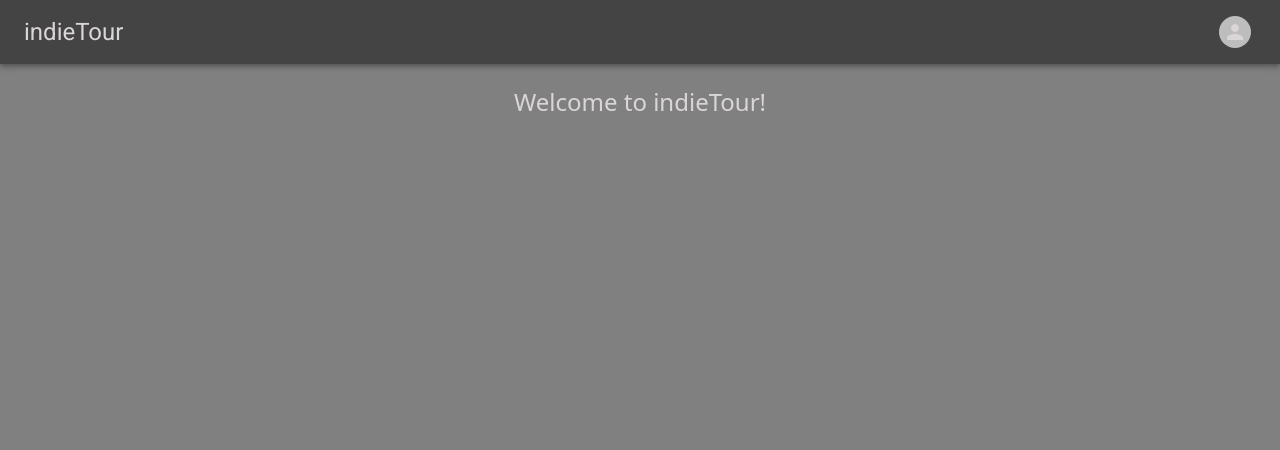
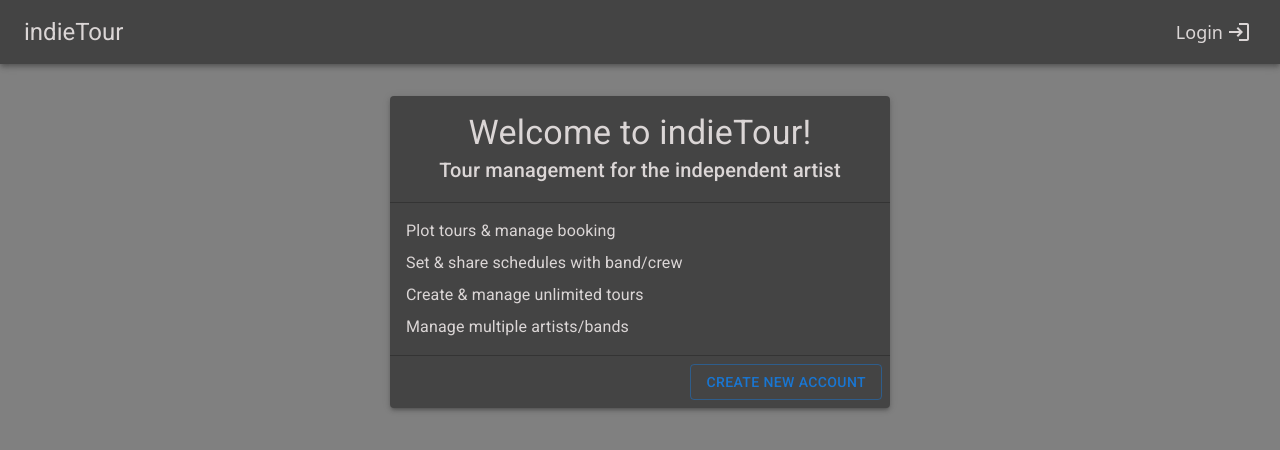
Before and after one commit to dstoffels/indieTour, a React (Create React App) app: page / in a window 1280 px wide. Shown: the top 450 px of the page. Built offline with nearby package versions, Linux system fonts and the light colour scheme; no server answers.

Commit message:
updated home page to display info/cta w signup form

```diff
--- a/src/App.jsx
+++ b/src/App.jsx
@@ -5,23 +5,25 @@ import Dashboard from './Components/Pages/Dashboard/Dashboard.jsx';
 import AuthProvider from './Components/Auth/Provider/AuthProvider.jsx';
 import Navbar from './Components/Common/Navbar/Navbar/Navbar.jsx';
 import VerifyEmail from './Components/Pages/VerifyEmail/VerifyEmail.jsx';
+import BottomNav from './Components/Common/BottomNav/BottomNav.jsx';
 
 import 'bootstrap/dist/css/bootstrap.min.css';
 import './App.css';
+import useUser from './hooks/useUser.js';
 
 function App() {
+	const user = useUser();
 	return (
 		<>
 			<Navbar />
 			<AuthProvider>
 				<Routes>
 					<Route exact path={HOME} element={<Home />}></Route>
-					{/* <Route path={LOGIN} element={<Login />} />
-					<Route path={SIGNUP} element={<SignUp />} /> */}
 					<Route path={WAITING_ROOM} element={<VerifyEmail />} />
 					<Route path={DASHBOARD} element={<Dashboard />} />
 				</Routes>
 			</AuthProvider>
+			{Boolean(user) && <BottomNav className='bottom-nav' />}
 		</>
 	);
 }
--- a/src/Components/Auth/AuthForm/AuthForm/AuthForm.jsx
+++ b/src/Components/Auth/AuthForm/AuthForm/AuthForm.jsx
@@ -25,7 +25,7 @@ const AuthForm = props => {
 				<Divider />
 				<Stack direction='row' spacing={2} marginTop={2} flex={1} justifyContent='space-between	'>
 					<Button onClick={handleSignUp} size='small'>
-						{signUp ? 'SIGN IN' : 'SIGN UP'}
+						{signUp ? 'LOGIN' : 'CREATE NEW ACCOUNT'}
 					</Button>
 					{signUp ? <SignUpBtn /> : <LoginBtn />}
 				</Stack>
--- a/src/Components/Common/BottomNav/BottomNav.jsx
+++ b/src/Components/Common/BottomNav/BottomNav.jsx
@@ -5,6 +5,7 @@ import MoreVertOutlinedIcon from '@mui/icons-material/MoreVertOutlined';
 import { MoreHoriz } from '@mui/icons-material';
 
 import './BottomNav.css';
+import useUser from '../../../hooks/useUser.js';
 
 const BottomNav = props => {
 	const [value, setValue] = useState('today');
--- a/src/Components/Common/Navbar/Navbar/AccountMenu/AccountMenu.jsx
+++ b/src/Components/Common/Navbar/Navbar/AccountMenu/AccountMenu.jsx
@@ -37,7 +37,14 @@ const AccoutMenu = props => {
 	return (
 		<>
 			<IconButton onClick={handleClick} size='small' sx={{ ml: 2 }}>
-				<Avatar sx={{ width: 32, height: 32 }}>{user?.displayName.charAt(0)}</Avatar>
+				{user ? (
+					<Avatar sx={{ width: 32, height: 32 }}>{user?.displayName.charAt(0)}</Avatar>
+				) : (
+					<>
+						<span className='me-1'>Login</span>
+						<Login />
+					</>
+				)}
 			</IconButton>
 
 			<Menu
--- a/src/Components/Pages/Dashboard/Dashboard.jsx
+++ b/src/Components/Pages/Dashboard/Dashboard.jsx
@@ -1,17 +1,14 @@
-import { Container } from '@mui/material';
 import React from 'react';
 import { DASHBOARD } from '../../../constants/routes.js';
 import usePrevPage from '../../../hooks/usePrevPage.js';
 import withAuthentication from '../../Auth/Authentication/withAuthentication.jsx';
-import LogOutBtn from '../../Auth/LogOutBtn/LogOutBtn.jsx';
 import BottomNav from '../../Common/BottomNav/BottomNav.jsx';
 
 const Dashboard = props => {
 	usePrevPage(DASHBOARD);
 	return (
 		<>
-			<h1>Dashboard</h1>
-			<BottomNav className='bottom-nav' />
+			<h1>Console</h1>
 		</>
 	);
 };
--- /dev/null
+++ b/src/Components/Pages/Home/Home.css
@@ -0,0 +1,8 @@
+.welcome-dialog {
+	/* position: absolute; */
+	/* top: 50%; */
+	/* left: 50%; */
+	/* transform: translate(-50%, -50%); */
+	background-color: rgb(68, 68, 68) !important;
+	/* width: 350px; */
+}
--- a/src/Components/Pages/Home/Home.jsx
+++ b/src/Components/Pages/Home/Home.jsx
@@ -1,14 +1,79 @@
-import React from 'react';
+import {
+	Button,
+	Card,
+	CardActions,
+	CardContent,
+	CardHeader,
+	Container,
+	Divider,
+	Paper,
+	Stack,
+	Typography,
+} from '@mui/material';
+import React, { useState } from 'react';
 import useLogin from '../../../hooks/useLogin.js';
+import SignUpBtn from '../../Auth/AuthForm/SignUp/SignUpBtn.jsx';
+import SignUpForm from '../../Auth/AuthForm/SignUp/SignUpForm.jsx';
+
+import './Home.css';
 
 const Home = props => {
+	const [signup, setSignup] = useState(false);
+
+	const handleSignup = () => setSignup(true);
+
 	useLogin();
 	return (
-		<>
-			<div className='text-center mt-4'>
-				<h4>Welcome to indieTour!</h4>
-			</div>
-		</>
+		<Container>
+			<Card
+				sx={{ maxWidth: 500, margin: 'auto', marginY: '2rem' }}
+				elevation={3}
+				className='welcome-dialog'>
+				<CardHeader
+					className='text-center'
+					title={
+						signup ? (
+							'Create new account'
+						) : (
+							<Typography variant='h4'>Welcome to indieTour!</Typography>
+						)
+					}
+					subheader={
+						signup ? (
+							''
+						) : (
+							<Typography variant='h6'>Tour management for the independent artist</Typography>
+						)
+					}
+				/>
+				<Divider />
+				<CardContent>
+					{signup ? (
+						<Paper className='p-2 w-100'>
+							<SignUpForm />
+						</Paper>
+					) : (
+						<Stack spacing={1}>
+							<Typography>Plot tours & manage booking</Typography>
+							<Typography>Set & share schedules with band/crew</Typography>
+							<Typography>Create & manage unlimited tours</Typography>
+							<Typography>Manage multiple artists/bands</Typography>
+						</Stack>
+					)}
+				</CardContent>
+				<Divider />
+				<CardActions className='d-flex justify-content-between'>
+					<div></div>
+					{signup ? (
+						<SignUpBtn />
+					) : (
+						<Button variant='outlined' onClick={handleSignup}>
+							CREATE NEW ACCOUNT
+						</Button>
+					)}
+				</CardActions>
+			</Card>
+		</Container>
 	);
 };
 
```
